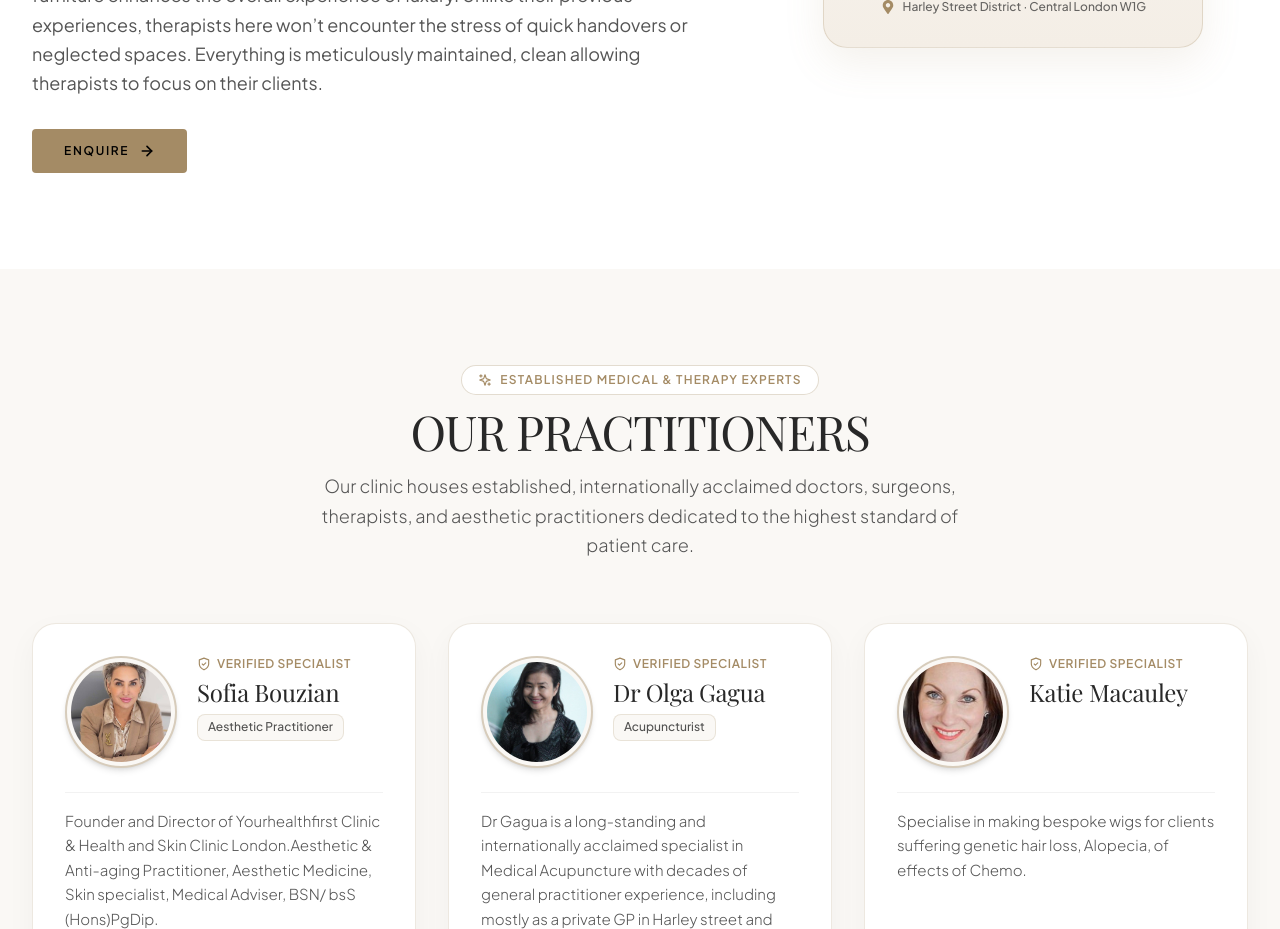
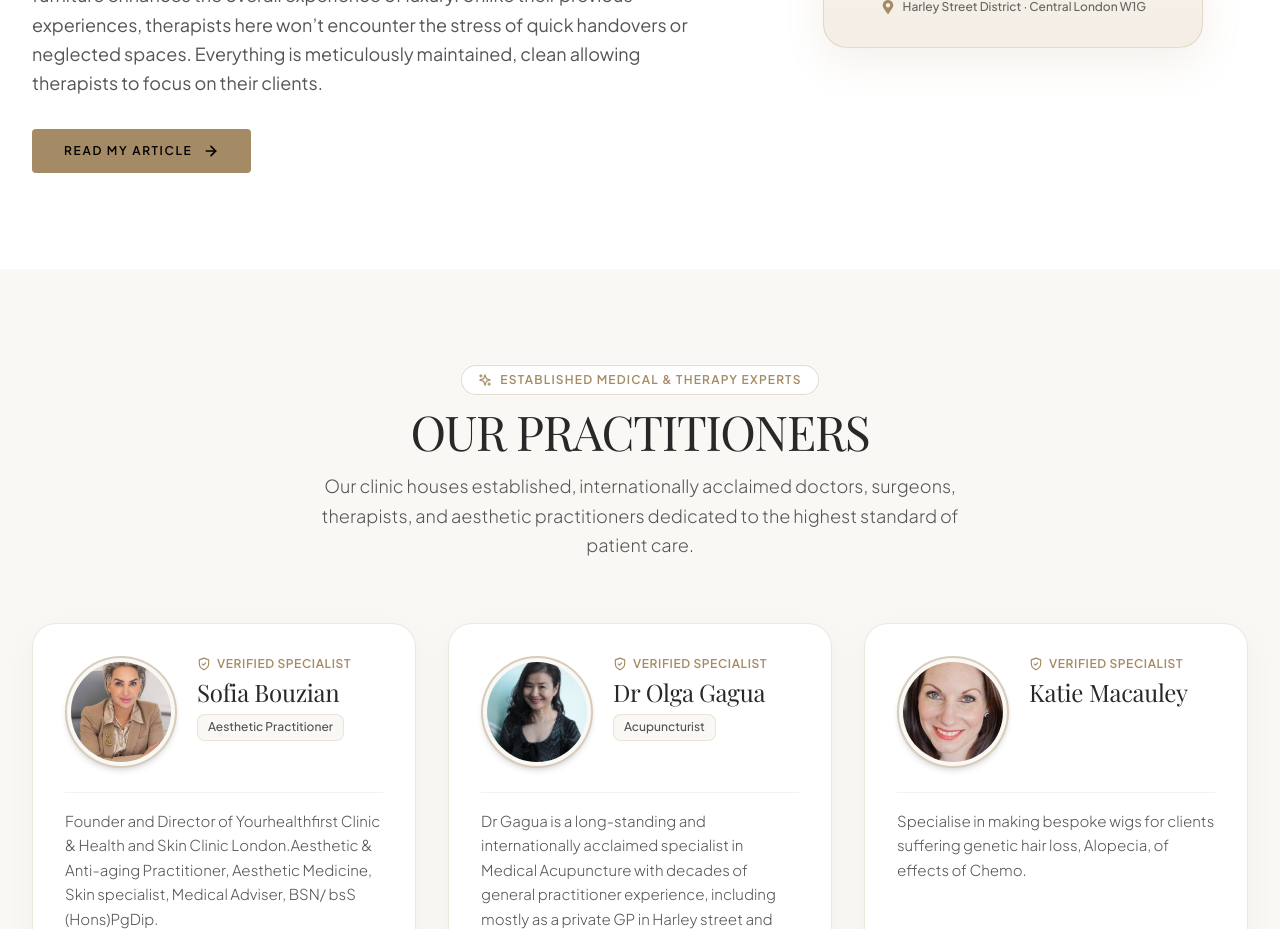
Before and after one commit to Ahmadprofessional/london-therapy-rooms-clone, a Next.js app: page / in a window 1280 px wide. Shown: the part 8260-9189 px from the top of the page. Built offline with nearby package versions, Linux system fonts and the light colour scheme.

Commit message:
Update Vision section button to link to UK Therapy Rooms spotlight article

```diff
--- a/src/components/AboutSection.tsx
+++ b/src/components/AboutSection.tsx
@@ -127,7 +127,7 @@ export function BadgeSplitSection({
             {/* CTA Button */}
             <SectionReveal delay={0.3}>
               <div>
-                {external ? (
+                {external || cta.href.startsWith("http") ? (
                   <a
                     href={cta.href}
                     target="_blank"
--- a/src/data/site.ts
+++ b/src/data/site.ts
@@ -254,7 +254,10 @@ export const MISSION = {
     "We strive to provide to all our clients with a relaxing environment and safe space to practice to our practitioners and their clients. We empower our practitioners and help them meet their aspirations and support each other. Our location Based in central London, only 2 minutes walk from Bond Street Station and 5 minutes walk from Oxford Circus underground which makes a very easy access to the public transport. Mayfair is only few minutes walk.",
     "Our London therapy rooms to rent, each exuding a serene and uncluttered ambience, are designed to promote a sense of safety and relaxation, essential for the therapeutic relationship to flourish with the other practitioners and their clients. The rooms are with full natural light, and the new and comfortable furniture enhances the overall experience of luxury. Unlike their previous experiences, therapists here won’t encounter the stress of quick handovers or neglected spaces. Everything is meticulously maintained, clean allowing therapists to focus on their clients.",
   ],
-  cta: { label: "ENQUIRE", href: "/contact" },
+  cta: {
+    label: "Read My Article",
+    href: "https://www.uktherapyrooms.co.uk/articles/empowering-practitioners-to-thrive-a-spotlight-on-health-skin-clinic",
+  },
 };
 
 export const PRACTITIONERS_INTRO = {
```
